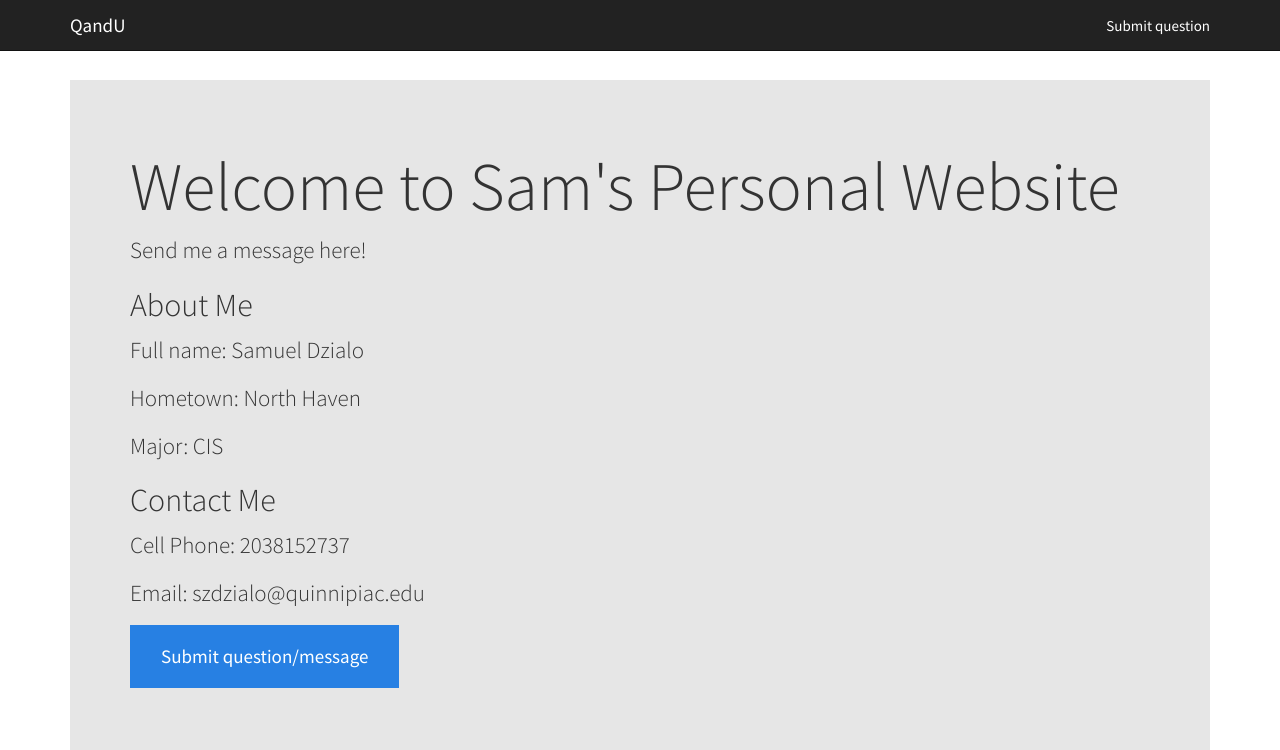
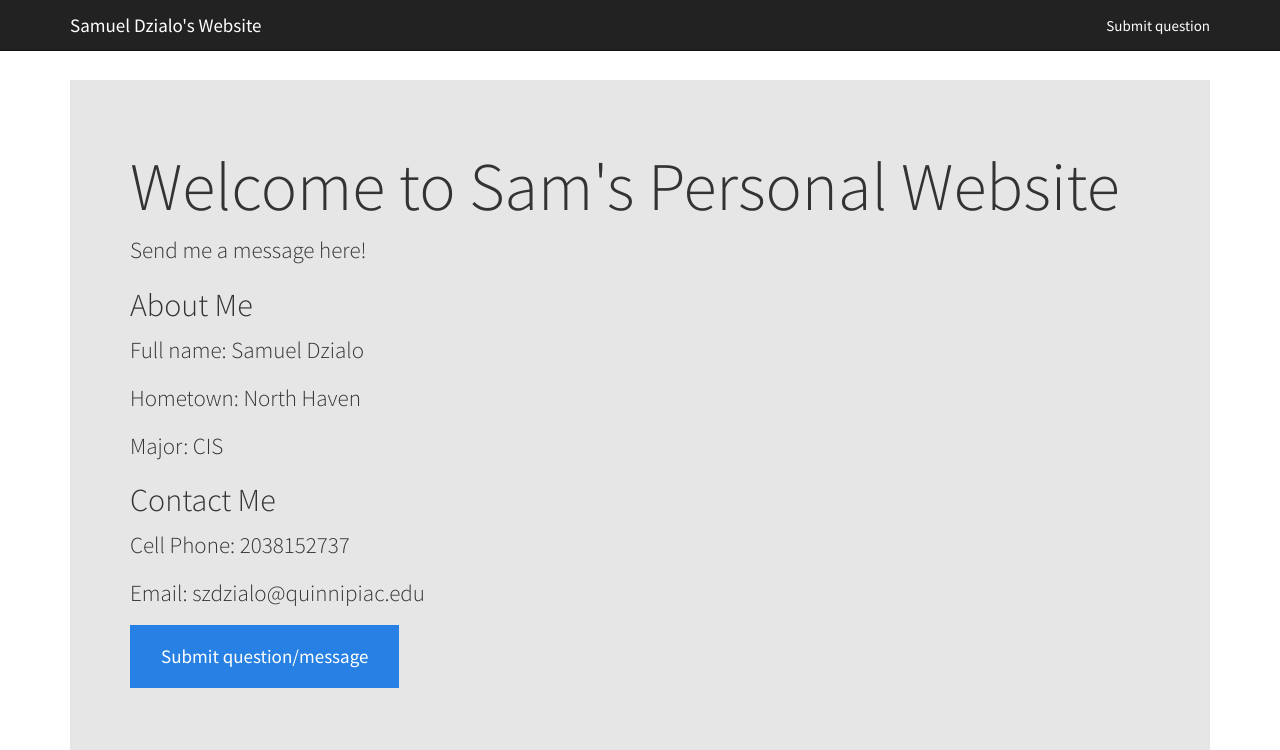
Before and after one commit to szdzialo/Midterm, a Django app: page / in a window 1280 px wide. Shown: the top 750 px of the page. Run offline with Django 3.2, Linux system fonts and the light colour scheme; some libraries are stand-ins or nearby versions.

Commit message:
Other Stuff

```diff
--- a/templates/base.html
+++ b/templates/base.html
@@ -5,7 +5,7 @@
     <meta charset="utf-8">
     <meta http-equiv="X-UA-Compatible" content="IE=edge">
     <meta name="viewport" content="width=device-width, initial-scale=1">
-    <title>QandU - The question-and-answer website for QU students</title>
+    <title>Samuel Dzialo - Everything about me!</title>
     <link href="https://maxcdn.bootstrapcdn.com/bootstrap/3.3.5/css/bootstrap.min.css" rel="stylesheet">
   <link href="{% static "css/bootstrap.min.css" %}" rel="stylesheet">
   <link href="{% static "css/base.css" %}" rel="stylesheet">
@@ -14,7 +14,7 @@
     <nav class="navbar navbar-default navbar-fixed-top">
         <div class="container">
             <div class="navbar-header">
-              <a href="/" class="navbar-brand">QandU</a>
+              <a href="/" class="navbar-brand">Samuel Dzialo's Website</a>
                 <button type="button" class="navbar-toggle collapsed" data-toggle="collapse" data-target="#navbar">
                     <span class="icon-bar"></span>
                     <span class="icon-bar"></span>
```
